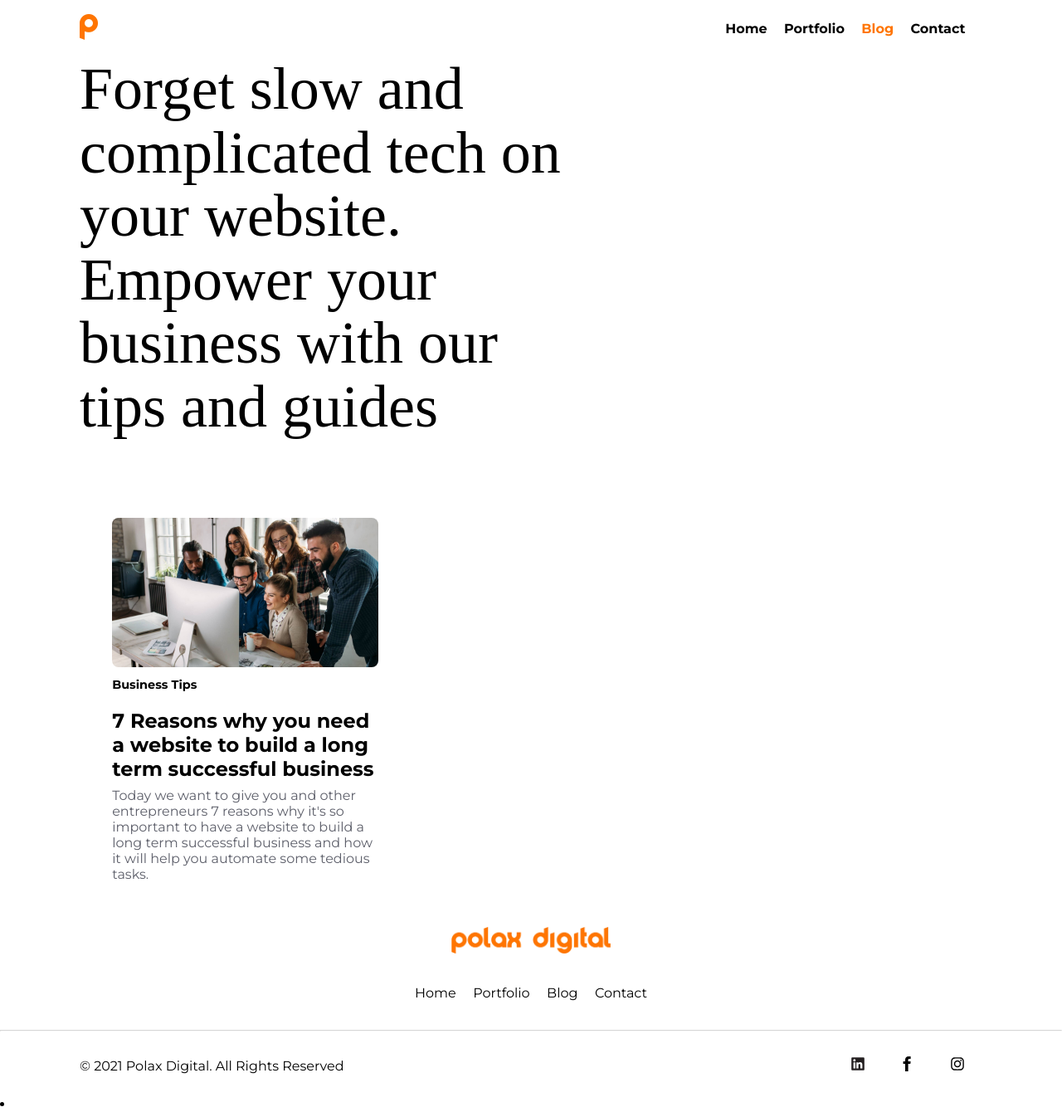
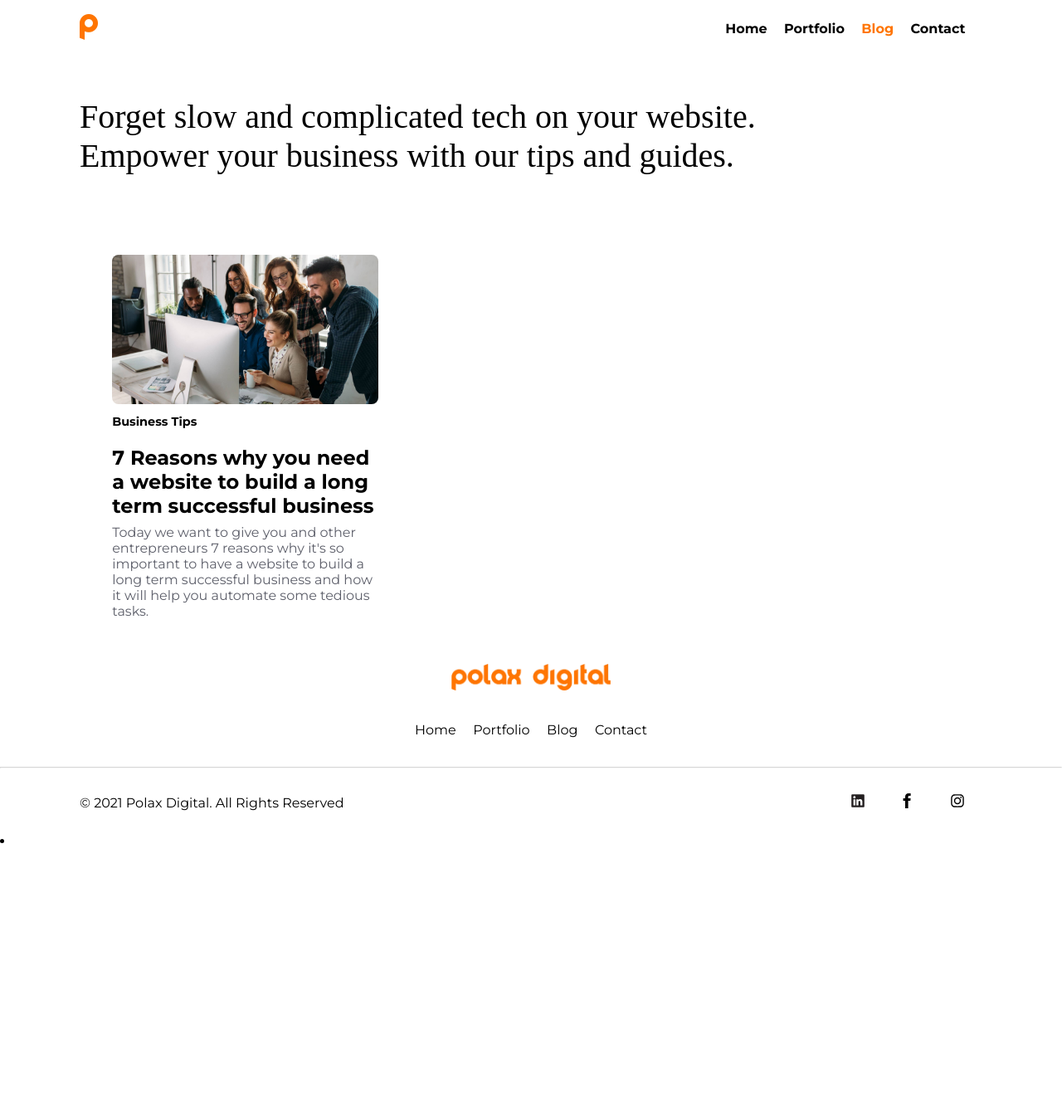
Before and after one commit to Polax-Digital/polax-jekyll, a Jekyll site: the page built from blog.md, in a window 1280 px wide. Shown: the whole page at 83% size. Built offline with Jekyll 4.4.1, drawn with Linux system fonts in a browser that asks for light colours; some web fonts are replaced; after the commit the page ends 1023 px from its top, so only the background shows below that.

Commit message:
blog title css

```diff
--- a/_layouts/blog.html
+++ b/_layouts/blog.html
@@ -8,8 +8,8 @@
         {%include navbar.html%}{%include mobilenav.html %}
         <div class="content-container">
             <div class="row">
-                <div class="col-12 col-lg-7">
-                    <h1 id="home-title">Forget slow and complicated tech on your website. Empower your business with our tips and guides</h1>
+                <div class="col-12 col-lg-10">
+                    <h2 id="blog-title">Forget slow and complicated tech on your website. Empower your business with our tips and guides.</h2>
                 </div>
                 <div class="col-lg-5"></div>
             </div>
--- a/assets/css/main.css
+++ b/assets/css/main.css
@@ -241,6 +241,13 @@ input[type="checkbox"]:checked ~ .hamburger {
 #home-title {
     font-size: clamp(2.5rem, 0.3333rem + 5.5556vw, 4.5rem);
     margin: 0;
+}
+#blog-title {
+    font-size: clamp(1.8rem, 0.3333rem + 5.5556vw, 2.5rem);
+    margin: 0;
+		font-family: "Della Respira", serif;
+    font-weight: 400;
+		margin-top: 3rem;
 }
 
 .tagline {
```
